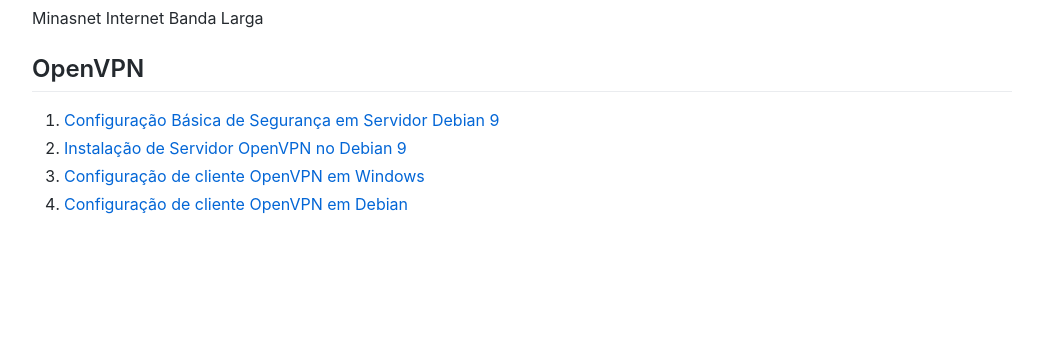
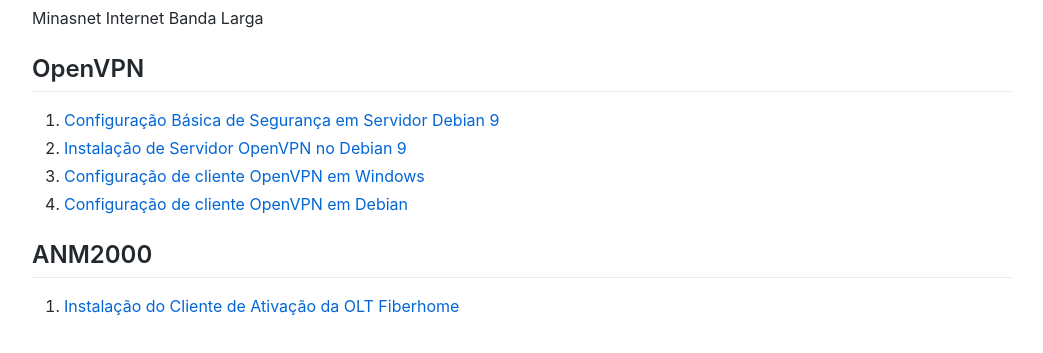
Before and after one commit to williamabreu/MNET-tutorials, a plain HTML site: page index.html in a window 1280 px wide. Shown: the part 125-478 px from the top of the page, without its empty margins (118-1161 px from the left). Drawn offline with Linux system fonts and the light colour scheme.

Commit message:
Add índice para tutorial ANM2000

```diff
--- a/index.html
+++ b/index.html
@@ -29,7 +29,11 @@
 <li><a href="https://williamabreu.github.io/MNET-tutorials/openvpn/client/openvpn-client-windows.html" rel="nofollow">Configuração de cliente OpenVPN em Windows</a></li>
 <li><a href="https://williamabreu.github.io/MNET-tutorials/openvpn/client/openvpn-client-debian.html" rel="nofollow">Configuração de cliente OpenVPN em Debian</a></li>
 </ol>
-
+<h2>
+<a id="user-content-openvpn" class="anchor" href="#anm2000" aria-hidden="true"><span aria-hidden="true" class="octicon octicon-link"></span></a>ANM2000</h2>
+<ol>
+<li><a href="https://williamabreu.github.io/MNET-tutorials/anm2000/client/anm2000-client-windows.html" rel="nofollow">Instalação do Cliente de Ativação da OLT Fiberhome</a></li>
+</ol>
               </article>
             </div>
           </div>
```
Also changed, not shown: 1 other file.
